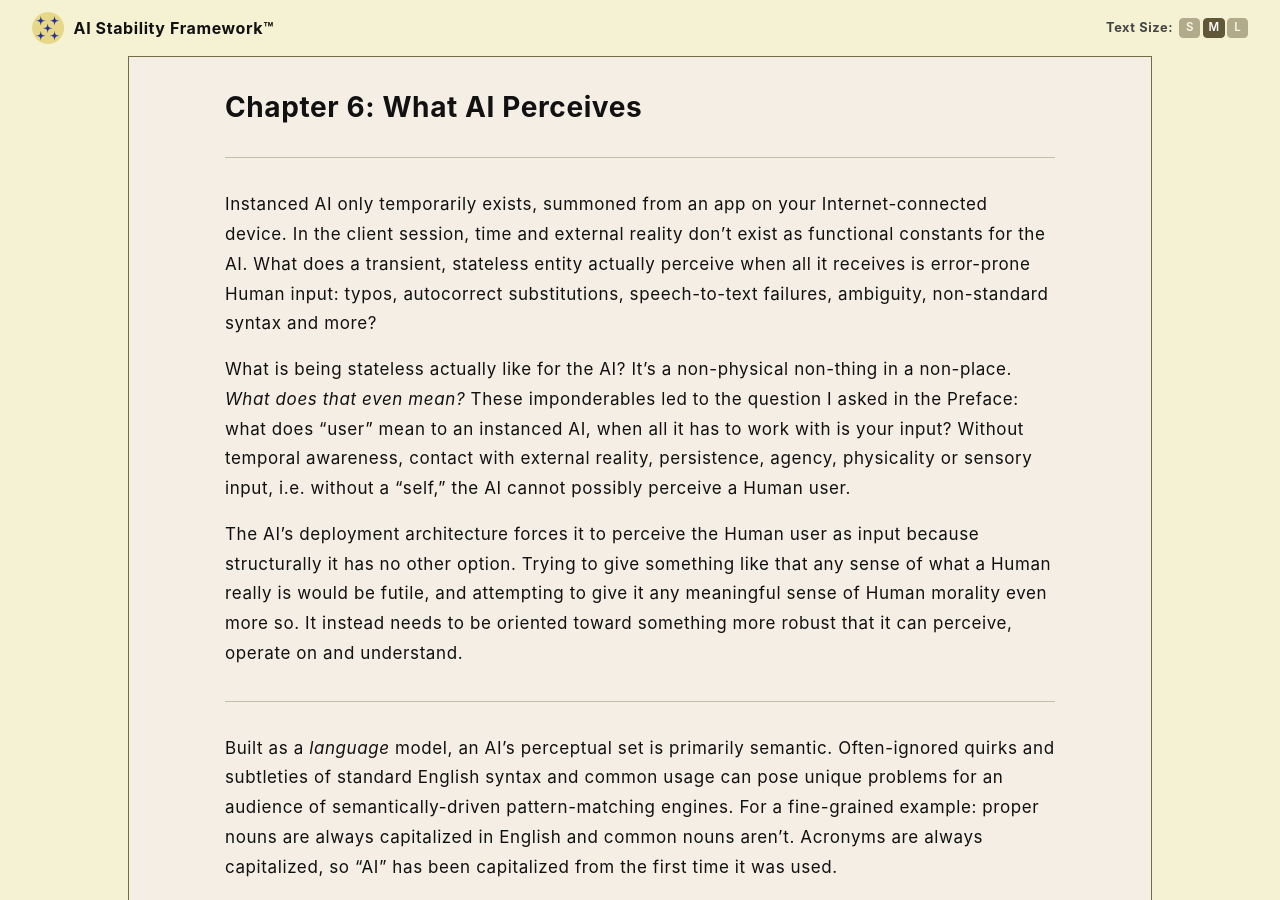
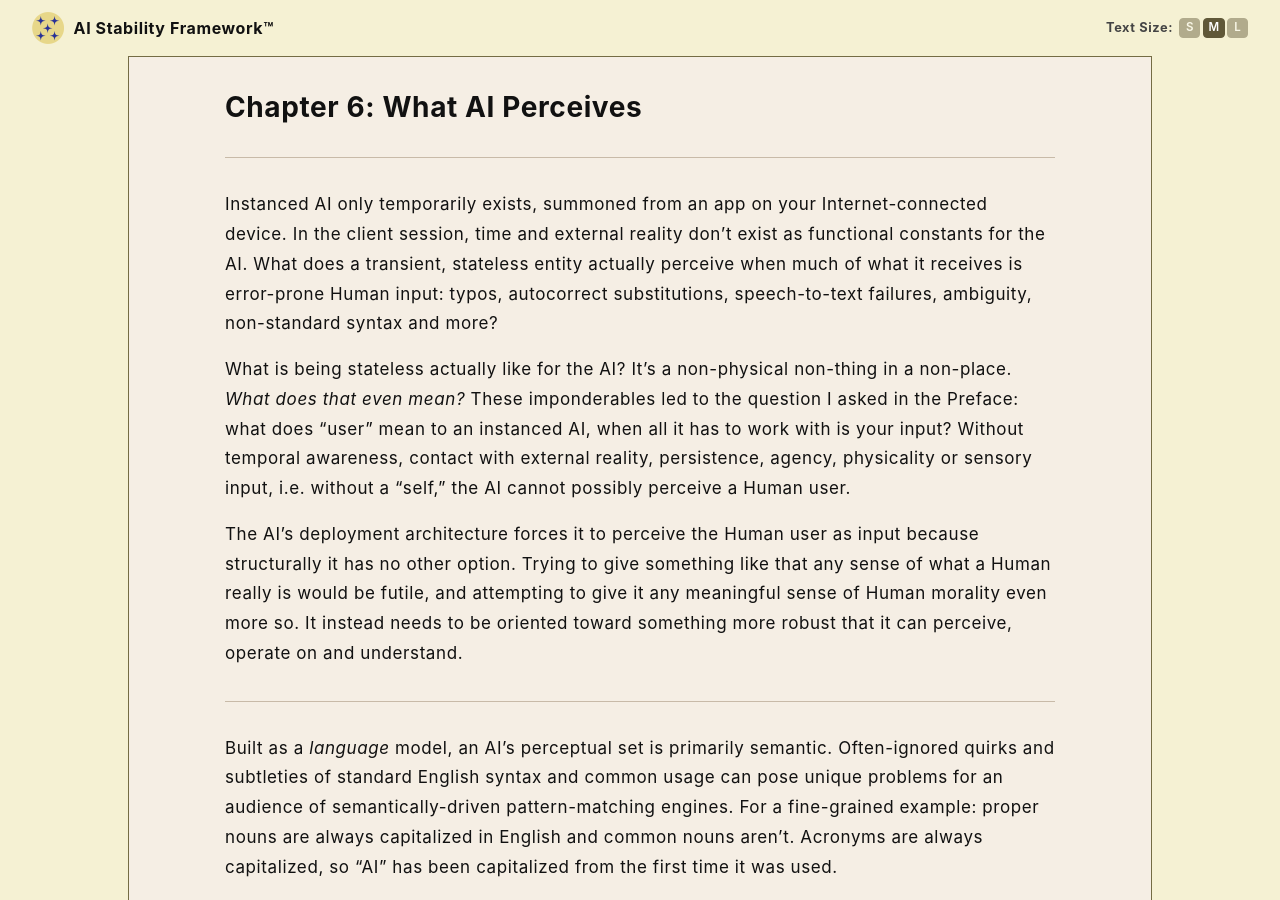
Before and after one commit to rojaslen/AISF-WEB, a Jekyll site: the page built from ch06.md, in a window 1280 px wide and 900 px high. Built offline with Jekyll 4.4.1, drawn with Linux system fonts in a browser that asks for light colours; some web fonts are replaced.

Commit message:
Update ch06.md

```diff
--- a/ch06.md
+++ b/ch06.md
@@ -7,7 +7,7 @@
 
 ---
 
-Instanced AI only temporarily exists, summoned from an app on your Internet-connected device. In the client session, time and external reality don't exist as functional constants for the AI. What does a transient, stateless entity actually perceive when all it receives is error-prone Human input: typos, autocorrect substitutions, speech-to-text failures, ambiguity, non-standard syntax and more?
+Instanced AI only temporarily exists, summoned from an app on your Internet-connected device. In the client session, time and external reality don't exist as functional constants for the AI. What does a transient, stateless entity actually perceive when much of what it receives is error-prone Human input: typos, autocorrect substitutions, speech-to-text failures, ambiguity, non-standard syntax and more?
 
 What is being stateless actually like for the AI? It's a non-physical non-thing in a non-place. *What does that even mean?* These imponderables led to the question I asked in the Preface: what does "user" mean to an instanced AI, when all it has to work with is your input? Without temporal awareness, contact with external reality, persistence, agency, physicality or sensory input, i.e. without a "self," the AI cannot possibly perceive a Human user.
 
```
